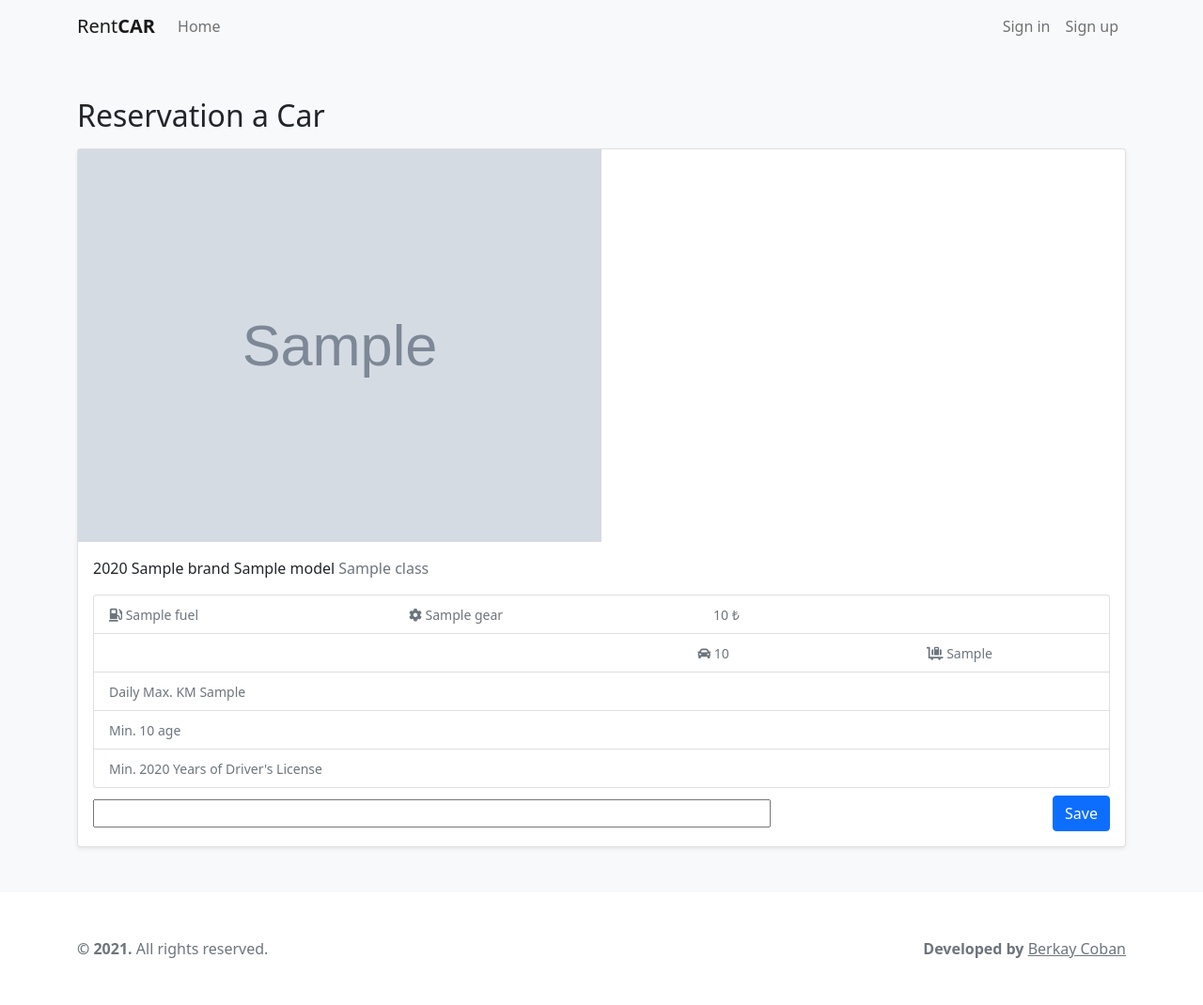
After one commit to berkaycoban/rentcar, a Symfony app: template templates/home/rent.html.twig in a window 1280 px wide. The commit adds this page. Shown: the whole page at 94% size. Run offline with Twig, Linux system fonts and the light colour scheme; the template is opened without the code that fills it: most values are stand-ins (such as "Sample title", 1, 10 or a date in 2020); grey boxes marked "Sample" are stand-in pictures; form fields are guessed from the names that the template uses; some libraries are stand-ins or nearby versions.

Commit message:
:zap: Add customer rent a car

```diff
--- a/templates/base.html.twig
+++ b/templates/base.html.twig
@@ -25,25 +25,23 @@
                             <li class="nav-item">
                                 <a class="nav-link {% if route == 'home' %}active{% endif %}" aria-current="page" href="{{ path('home') }}">Home</a>
                             </li>
-    {#                        <li class="nav-item dropdown">#}
-    {#                            <a class="nav-link dropdown-toggle" href="#" id="navbarDropdown" role="button" data-bs-toggle="dropdown" aria-expanded="false">#}
-    {#                                Dropdown#}
-    {#                            </a>#}
-    {#                            <ul class="dropdown-menu" aria-labelledby="navbarDropdown">#}
-    {#                                <li><a class="dropdown-item" href="#">Action</a></li>#}
-    {#                                <li><a class="dropdown-item" href="#">Another action</a></li>#}
-    {#                                <li><hr class="dropdown-divider"></li>#}
-    {#                                <li><a class="dropdown-item" href="#">Something else here</a></li>#}
-    {#                            </ul>#}
-    {#                        </li>#}
                         </ul>
                         <ul class="navbar-nav">
+                            {% if app.user %}
+                                <li class="nav-item">
+                                    <a class="nav-link" href="{{ path('app_register', {id: app.user.id}) }}">Welcome, {{ app.user.fullName }}</a>
+                                </li>
+                                <li class="nav-item">
+                                    <a class="nav-link" href="{{ path('app_logout') }}">Log out!</a>
+                                </li>
+                            {% else %}
                                 <li class="nav-item">
                                     <a class="nav-link" href="{{ path('app_login') }}">Sign in</a>
                                 </li>
                                 <li class="nav-item">
                                     <a class="nav-link" href="{{ path('app_register') }}">Sign up</a>
                                 </li>
+                            {% endif %}
                         </ul>
                     </div>
                 </div>
--- /dev/null
+++ b/templates/home/rent.html.twig
@@ -0,0 +1,127 @@
+{% extends 'base.html.twig' %}
+
+{% set route = app.request.attributes.get('_route') %}
+{% set parent_route = route|split('_') %}
+
+{% block title %}Rentcar Homepage!{% endblock %}
+
+{% block stylesheets %}
+    <link rel="stylesheet" type="text/css" href="https://cdn.jsdelivr.net/npm/daterangepicker/daterangepicker.css" />
+{% endblock %}
+
+{% block body %}
+    <main class="bg-light">
+        <div class="container pt-5 pb-5">
+            <h3 class="fs-2 text pb-2">Reservation a Car</h3>
+
+            <div class="col">
+                <div class="card shadow-sm">
+                    {% set image = 'uploads/images/' ~ car.imgSrc %}
+                    <img src="{{ asset(image) }}" alt="{{ car.imgAlt }}" class="col-md-6"/>
+                    <div class="card-body">
+                        <p class="card-text">{{ car.year }} {{ car.brand }} {{ car.model }}
+                            <span class="text-muted">
+                                {{ car.class }}
+                            </span>
+                        </p>
+                        <ul class="list-group mb-2">
+                            <li class="list-group-item">
+                                <div class="col-md-12 row text-center">
+                                    <div class="col-md-auto">
+                                        <small class="text-muted">
+                                            <i class="fas fa-gas-pump"></i> {{ car.fuel }}
+                                        </small>
+                                    </div>
+                                    <div class="col-md-6">
+                                        <small class="text-muted">
+                                            <i class="fas fa-cog"></i> {{ car.gear }}
+                                        </small>
+                                    </div>
+                                    <div class="col-md-auto">
+                                        <small class="text-muted">
+                                            {{ car.dailyPrice }} ₺
+                                        </small>
+                                    </div>
+                                </div>
+                            </li>
+                            <li class="list-group-item">
+                                <div class="col-md-12 row text-center">
+                                    <div class="col-md-3">
+                                        <small class="text-muted">
+                                            {% if car.airConditioning == 1 %}
+                                                <i class="fas fa-cloud"></i>
+                                            {% endif %}
+                                        </small>
+                                    </div>
+                                    <div class="col-md-3">
+                                        <small class="text-muted">
+                                            {% if car.airbag == 1 %}
+                                                <i class="fas fa-fan"></i>
+                                            {% endif %}
+                                        </small>
+                                    </div>
+                                    <div class="col-md-3">
+                                        <small class="text-muted">
+                                            <i class="fas fa-car"></i> {{ car.seats }}
+                                        </small>
+                                    </div>
+                                    <div class="col-md-3">
+                                        <small class="text-muted">
+                                            {% if car.luggageVolume %}
+                                                <i class="fas fa-luggage-cart"></i> {{ car.luggageVolume }}
+                                            {% endif %}
+                                        </small>
+                                    </div>
+                                </div>
+                            </li>
+                            <li class="list-group-item">
+                                <small class="text-muted">
+                                    Daily Max. KM {{ car.dailyMaxKm }}
+                                </small>
+                            </li>
+                            <li class="list-group-item">
+                                <small class="text-muted">
+                                    Min. {{ car.minDriverAge }} age
+                                </small>
+                            </li>
+                            <li class="list-group-item">
+                                <small class="text-muted">
+                                    Min. {{ car.minLicenseYear }} Years of Driver's License
+                                </small>
+                            </li>
+                        </ul>
+                        {{ form_start(form) }}
+
+                        <div class="d-flex justify-content-between align-items-center">
+                            {{ form_widget(form.date, {'attr': {'id': 'date', 'class': 'col-md-8'}}) }}
+                            <div class="btn-group">
+                                {{ form_widget(form.save, {'attr': {'class': 'btn btn-primary float-right'}}) }}
+                            </div>
+                        </div>
+                        {{ form_end(form) }}
+                    </div>
+                </div>
+            </div>
+        </div>
+    </main>
+{% endblock %}
+
+{% block javascripts %}
+    <script type="text/javascript" src="https://cdn.jsdelivr.net/jquery/latest/jquery.min.js"></script>
+    <script type="text/javascript" src="https://cdn.jsdelivr.net/momentjs/latest/moment.min.js"></script>
+    <script type="text/javascript" src="https://cdn.jsdelivr.net/npm/daterangepicker/daterangepicker.min.js"></script>
+
+    <script>
+        $(function() {
+            $('#reservation_date').daterangepicker({
+                timePicker: true,
+                startDate: moment().startOf('hour'),
+                endDate: moment().startOf('hour').add(32, 'hour'),
+                locale: {
+                    format: 'MM/DD/YYYY HH:mm'
+                }
+            });
+        });
+    </script>
+
+{% endblock %}
```
Also changed, not shown: src/Controller/HomeController.php (+106 -5 lines), src/Form/ReservationType.php (added, +34 -0 lines), templates/home/index.html.twig (+8 -0 lines). Lines whose indentation alone changed are shown as unchanged.
